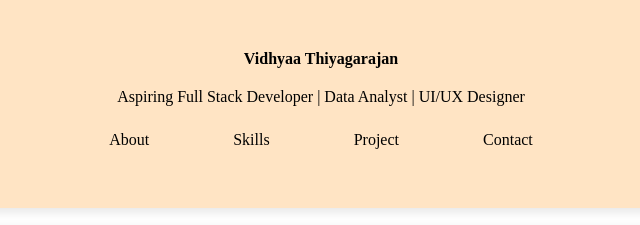
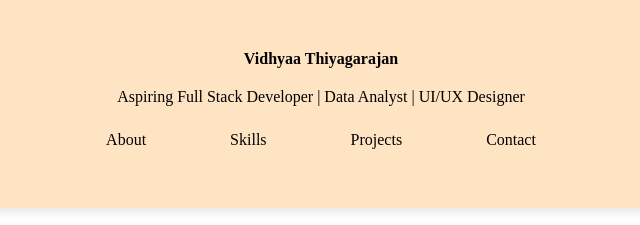
Before and after one commit to vidhyaa7441/Portfolio, a plain HTML site: page index.html in a window 1280 px wide. Shown: the top 225 px of the page, 319-959 px from the left. Drawn offline with Linux system fonts and the light colour scheme.

Commit message:
updated the html file

```diff
--- a/index.html
+++ b/index.html
@@ -14,7 +14,7 @@
         <ul>
             <li><a href="#about">About</a></li>
             <li><a href="#skills">Skills</a></li>
-            <li><a href="#project">Project</a></li>
+            <li><a href="#project">Projects</a></li>
             <li><a href="#contact">Contact</a></li>
         </ul>
     </nav>
```
